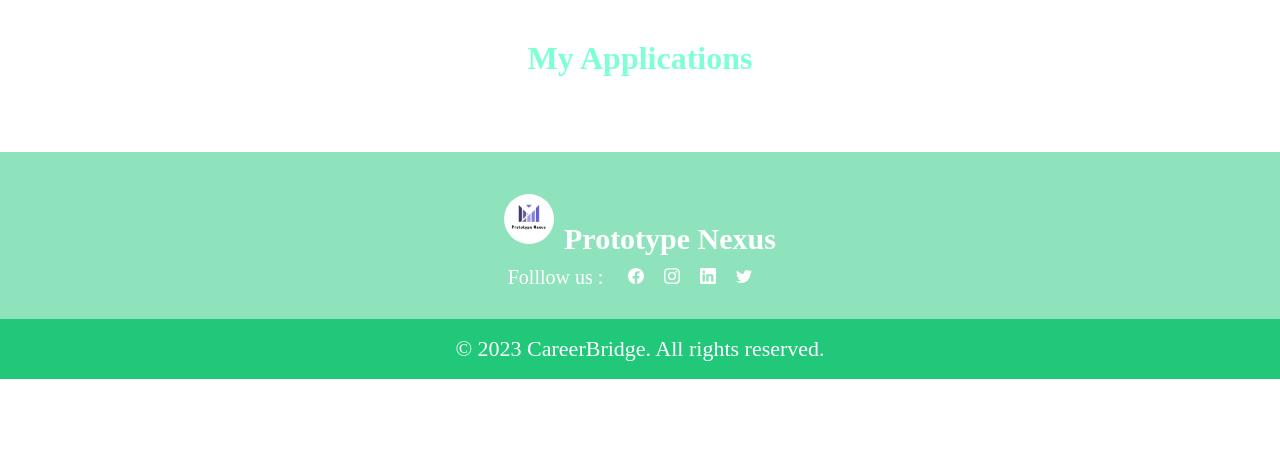
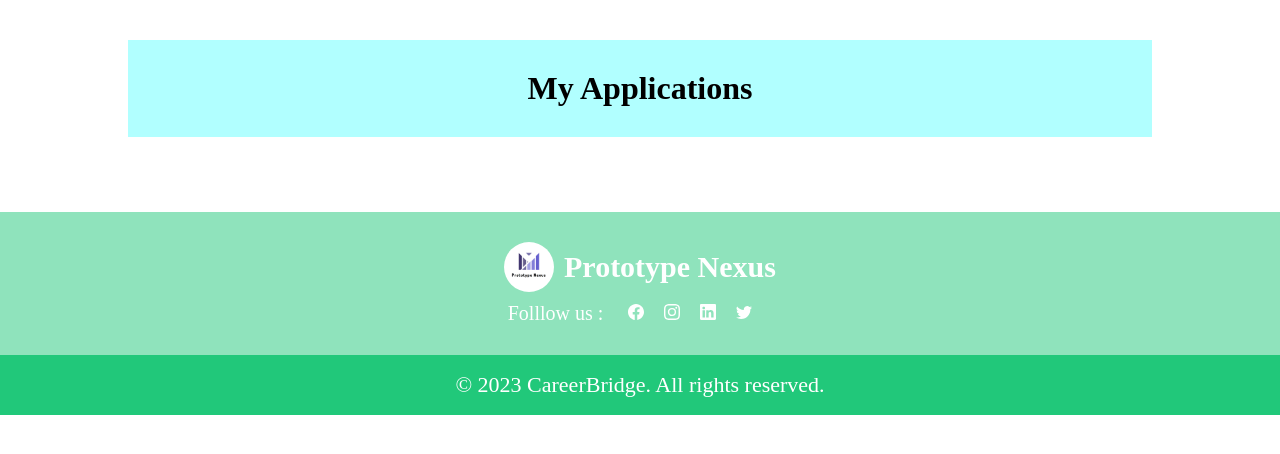
Before and after one commit to hasarangad/Careerbridge, a PHP site: page /Careerbridge/applied_jobs_view.php in a window 1280 px wide. Shown: the part 60-514 px from the top of the page. Run offline with PHP 8.4, Linux system fonts and the light colour scheme; the visitor is signed in with stand-in values (Sample User, id 1); data that the repository does not hold is empty.

Commit message:
Update myApplicationStyle.css
styles changed

```diff
--- a/CSS/myApplicationStyle.css
+++ b/CSS/myApplicationStyle.css
@@ -1,10 +1,21 @@
 h1{
-    margin-top: 40px;
     text-align: center;
     align-items: center;
     justify-content: center;
-    color: aquamarine;
 }
 .container{
-    color: burlywood;
+    width: 80%;
+    justify-content: center;
+    align-items: center;
+    margin: auto;
+    margin-top: 40px;
+    padding-top: 30px;
+    padding-bottom: 30px;
+    background-color: #B1FFFF;
 }
+.box{
+    background-color: #EFFBCC;
+    margin: auto;
+    width: 80%;
+    margin-top: 30px;
+}
```
